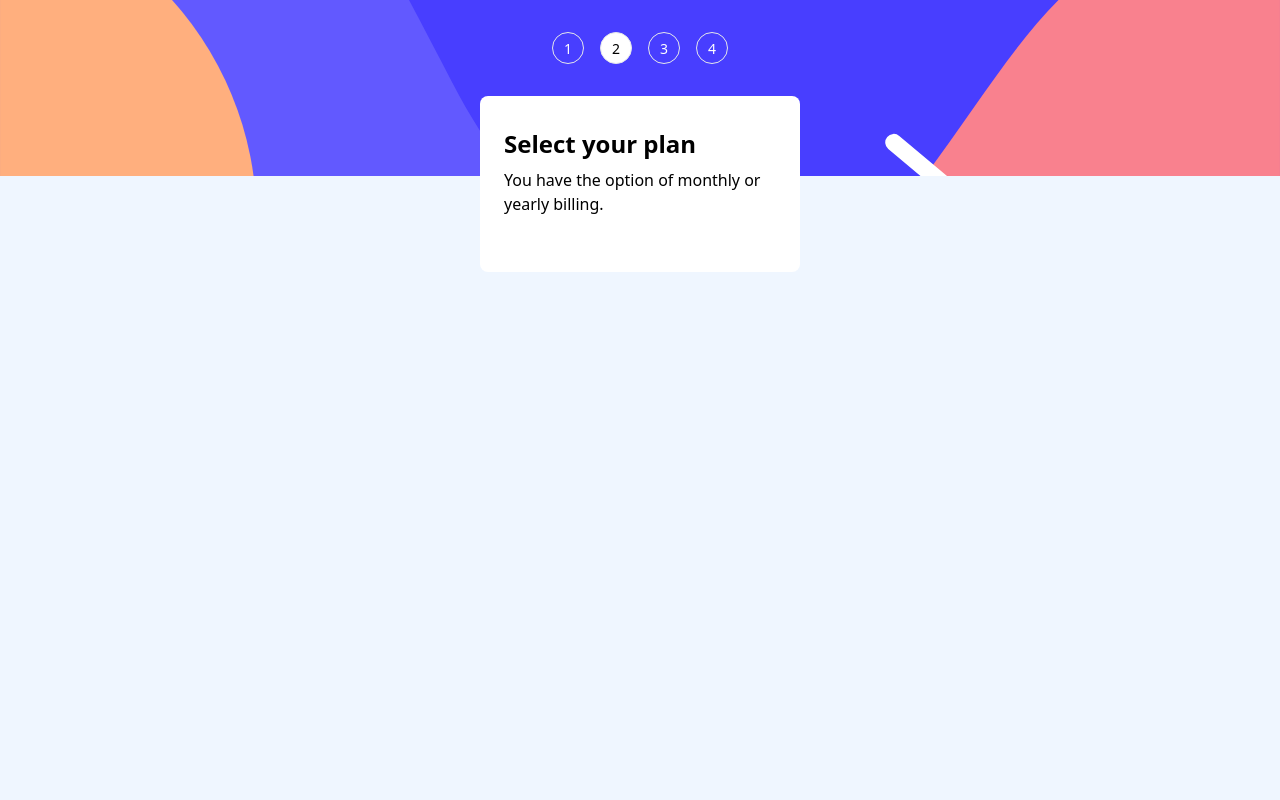
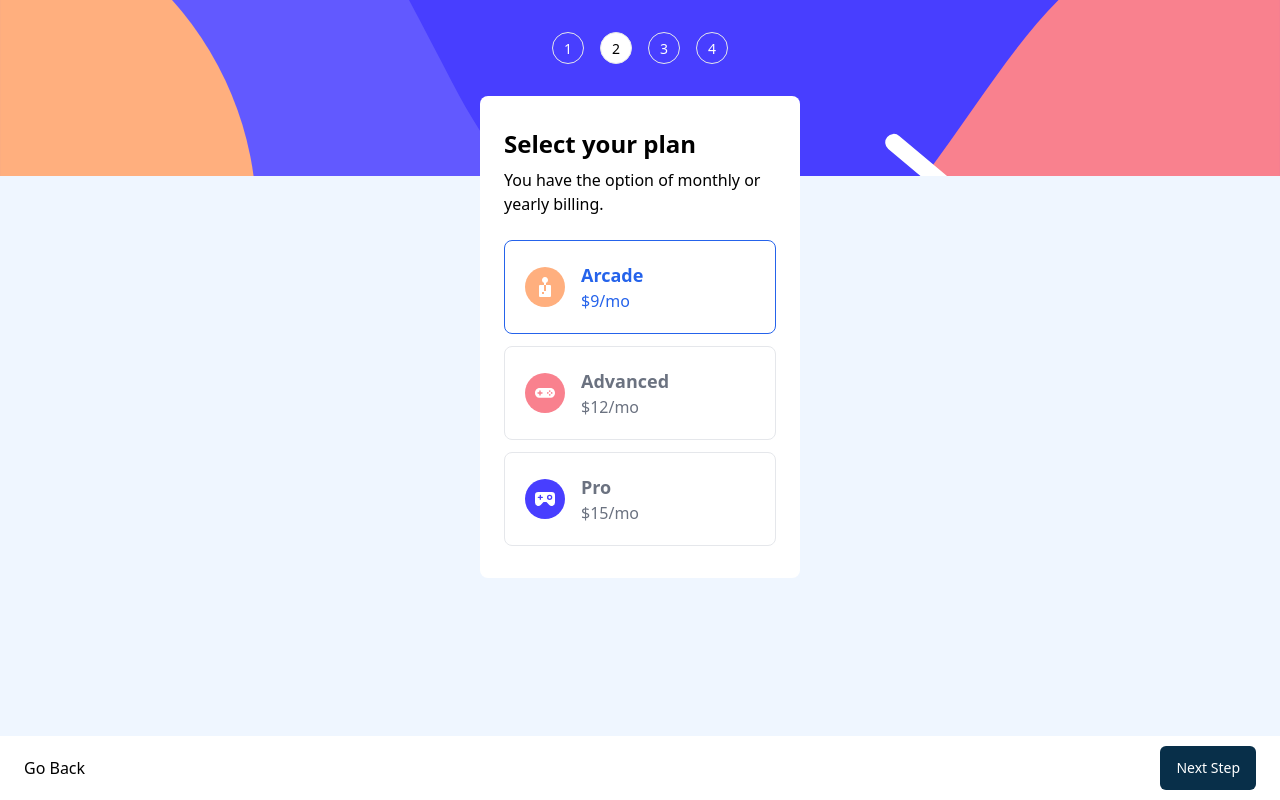
Before and after one commit to waldekglaz/fem-form-component, a React (Vite) app: page /plan in a window 1280 px wide. Built offline with nearby package versions, Linux system fonts and the light colour scheme.

Commit message:
Plan radio button added

```diff
--- a/src/components/Home.tsx
+++ b/src/components/Home.tsx
@@ -1,11 +1,11 @@
-import React from 'react'
-import { Link, Navigate, useNavigate } from 'react-router-dom'
+import { useNavigate } from 'react-router-dom'
 import { useForm } from 'react-hook-form'
 
 import Card from './shared/Card'
 import Heading from './shared/Heading'
 import Form from './shared/Form'
 import FormField from './shared/FormField'
+import BottomNav from './shared/BottomNav'
 
 const defaultValues = {
   values: {
@@ -32,14 +32,15 @@ const Home = () => {
           navigate('/plan')
         })}
       >
-        <FormField error={errors.name} register={register('name', { required: true })} inputType="text" fieldName="name" placeholder="e.g. Stephen King" label="Name" />
-        <FormField error={errors.email} register={register('email', { required: true })} inputType="email" fieldName="email" placeholder="e.g. stephenking@lorem.com" label="Email Address" />
-        <FormField error={errors.phone} register={register('phone', { required: true })} inputType="tel" fieldName="phone" placeholder="e.g. +1 234 567 890" label="Phone Number" />
-        <nav className="absolute bottom-0 w-full left-0 bg-white h-16 flex items-center justify-end px-6">
+        <FormField error={errors.name?.message} register={register('name', { required: 'This field is required', validate: { matchPattern: (v) => /^[a-zA-Z0-9_]+$/.test(v) || 'Invalid name' } })} inputType="text" fieldName="name" placeholder="e.g. Stephen King" label="Name" />
+        <FormField error={errors.email?.message} register={register('email', { required: 'This field is required', validate: { matchPattern: (v) => /^\w+([.-]?\w+)*@\w+([.-]?\w+)*(\.\w{2,3})+$/.test(v) || 'Invalid email address' } })} inputType="email" fieldName="email" placeholder="e.g. stephenking@lorem.com" label="Email Address" />
+        <FormField error={errors.phone?.message} register={register('phone', { required: true })} inputType="tel" fieldName="phone" placeholder="e.g. +1 234 567 890" label="Phone Number" />
+
+        <BottomNav singleItem={true}>
           <button className="bg-sky-950 text-white text-sm px-4 py-3 rounded-md" type="submit">
             Next Step
           </button>
-        </nav>
+        </BottomNav>
       </Form>
     </Card>
   )
--- a/src/components/Plan.tsx
+++ b/src/components/Plan.tsx
@@ -1,9 +1,76 @@
+import { useNavigate } from 'react-router-dom'
 import Card from './shared/Card'
 import Heading from './shared/Heading'
+import BottomNav from './shared/BottomNav'
+import Form from './shared/Form'
+import { Link } from 'react-router-dom'
+import { useForm } from 'react-hook-form'
+import ArcadeLogo from '../assets/icon-arcade.svg'
+import AdvancedLogo from '../assets/icon-advanced.svg'
+import ProLogo from '../assets/icon-pro.svg'
+const defaultValues = {
+  values: {
+    plan: 'arcade',
+  },
+}
 const Plan = () => {
+  const { register, handleSubmit } = useForm(defaultValues)
+  const navigate = useNavigate()
   return (
     <Card>
       <Heading title="Select your plan" description="You have the option of monthly or yearly billing." />
+      <Form
+        onSubmit={handleSubmit((data) => {
+          defaultValues.values = { ...data }
+          navigate('/add-ons')
+        })}
+      >
+        <ul className="">
+          <li className="mb-3">
+            <input type="radio" id="plan-arcade" {...register('plan')} value="arcade" className="hidden peer" required />
+            <label htmlFor="plan-arcade" className="inline-flex items-center justify-between w-full p-5 text-gray-500 bg-white border border-gray-200 rounded-lg cursor-pointer dark:hover:text-gray-300 dark:border-gray-700 dark:peer-checked:text-blue-500 peer-checked:border-blue-600 peer-checked:text-blue-600 hover:text-gray-600 hover:bg-gray-100 dark:text-gray-400 dark:bg-gray-800 dark:hover:bg-gray-700">
+              <div className="flex gap-4 items-center">
+                <img src={ArcadeLogo} />
+                <div>
+                  <div className="w-full text-lg font-semibold">Arcade</div>
+                  <div className="w-full">$9/mo</div>
+                </div>
+              </div>
+            </label>
+          </li>
+          <li className="mb-3">
+            <input type="radio" id="plan-advanced" value="advanced" className="hidden peer" {...register('plan')} />
+            <label htmlFor="plan-advanced" className="inline-flex items-center justify-between w-full p-5 text-gray-500 bg-white border border-gray-200 rounded-lg cursor-pointer dark:hover:text-gray-300 dark:border-gray-700 dark:peer-checked:text-blue-500 peer-checked:border-blue-600 peer-checked:text-blue-600 hover:text-gray-600 hover:bg-gray-100 dark:text-gray-400 dark:bg-gray-800 dark:hover:bg-gray-700">
+              <div className="flex gap-4 items-center">
+                <img src={AdvancedLogo} />
+                <div>
+                  <div className="w-full text-lg font-semibold">Advanced</div>
+                  <div className="w-full">$12/mo</div>
+                </div>
+              </div>
+            </label>
+          </li>
+          <li>
+            <input type="radio" id="plan-pro" value="pro" className="hidden peer" {...register('plan')} />
+            <label htmlFor="plan-pro" className="inline-flex items-center justify-between w-full p-5 text-gray-500 bg-white border border-gray-200 rounded-lg cursor-pointer dark:hover:text-gray-300 dark:border-gray-700 dark:peer-checked:text-blue-500 peer-checked:border-blue-600 peer-checked:text-blue-600 hover:text-gray-600 hover:bg-gray-100 dark:text-gray-400 dark:bg-gray-800 dark:hover:bg-gray-700">
+              <div className="flex gap-4 items-center">
+                <img src={ProLogo} />
+                <div>
+                  <div className="w-full text-lg font-semibold">Pro</div>
+                  <div className="w-full">$15/mo</div>
+                </div>
+              </div>
+            </label>
+          </li>
+        </ul>
+        <BottomNav singleItem={false}>
+          <Link to="/">Go Back</Link>
+
+          <button className="bg-sky-950 text-white text-sm px-4 py-3 rounded-md" type="submit">
+            Next Step
+          </button>
+        </BottomNav>
+      </Form>
     </Card>
   )
 }
--- /dev/null
+++ b/src/components/shared/BottomNav.tsx
@@ -0,0 +1,9 @@
+interface BottomNavProps {
+  children: React.ReactNode
+  singleItem: boolean
+}
+const BottomNav: React.FC<BottomNavProps> = ({ children, singleItem }) => {
+  return <nav className={`absolute bottom-0 w-full left-0 bg-white h-16 flex items-center ${singleItem ? 'justify-end' : 'justify-between'} px-6`}>{children}</nav>
+}
+
+export default BottomNav
--- a/src/components/shared/Form.tsx
+++ b/src/components/shared/Form.tsx
@@ -4,7 +4,11 @@ interface FormProps {
 }
 
 const Form: React.FC<FormProps> = ({ children, onSubmit }) => {
-  return <form onSubmit={onSubmit}>{children}</form>
+  return (
+    <form onSubmit={onSubmit} noValidate>
+      {children}
+    </form>
+  )
 }
 
 export default Form
--- a/src/components/shared/FormField.tsx
+++ b/src/components/shared/FormField.tsx
@@ -1,5 +1,5 @@
 interface FormFieldProps {
-  error: any
+  error?: string
   register: any
   inputType: string
   fieldName: string
@@ -12,7 +12,7 @@ const FormField: React.FC<FormFieldProps> = ({ error, register, inputType, field
     <div className="mb-6">
       <label htmlFor={fieldName} className=" mb-2 text-sm font-medium text-gray-900 flex justify-between">
         {label}
-        {error && <span className="text-red-500">This field is required</span>}
+        {error && <span className="text-red-500">{error}</span>}
       </label>
 
       <input className="bg-gray-50 border border-gray-300 text-gray-900 text-sm rounded-lg focus:ring-blue-500 focus:border-blue-500 block w-full p-2.5" type={inputType} placeholder={placeholder} {...register} />
```
